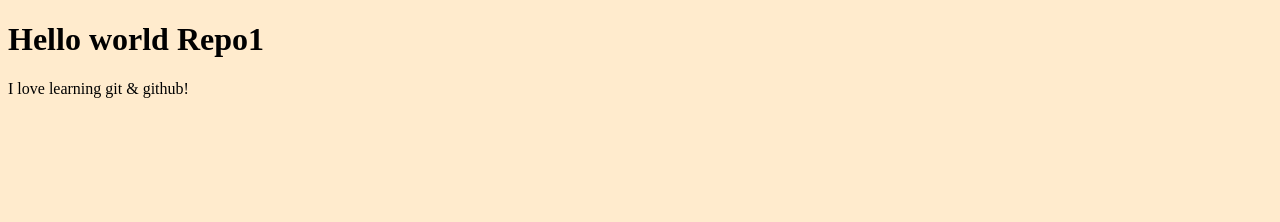
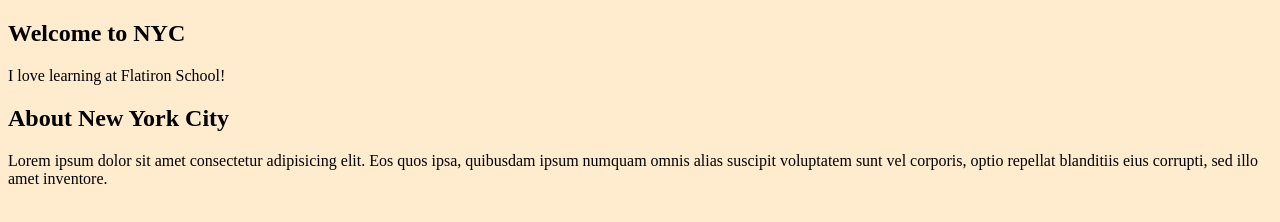
Before and after one commit to rmdashrfv/repo1, a plain HTML site: page index.html in a window 1280 px wide. Drawn offline with Linux system fonts and the light colour scheme.

Commit message:
Added text

```diff
--- a/index.html
+++ b/index.html
@@ -8,7 +8,15 @@
   <title>REPO1</title>
 </head>
 <body>
-  <h1>Hello world Repo1</h1>
-  <p>I love learning git & github!</p>
+  <section id="hero">
+    <h1>Welcome to NYC</h1>
+    <p>I love learning at Flatiron School!</p>
+  </section>
+  <section>
+    <h2>About New York City</h2>
+    <p>
+      Lorem ipsum dolor sit amet consectetur adipisicing elit. Eos quos ipsa, quibusdam ipsum numquam omnis alias suscipit voluptatem sunt vel corporis, optio repellat blanditiis eius corrupti, sed illo amet inventore.
+    </p>
+  </section>
 </body>
 </html>
```
